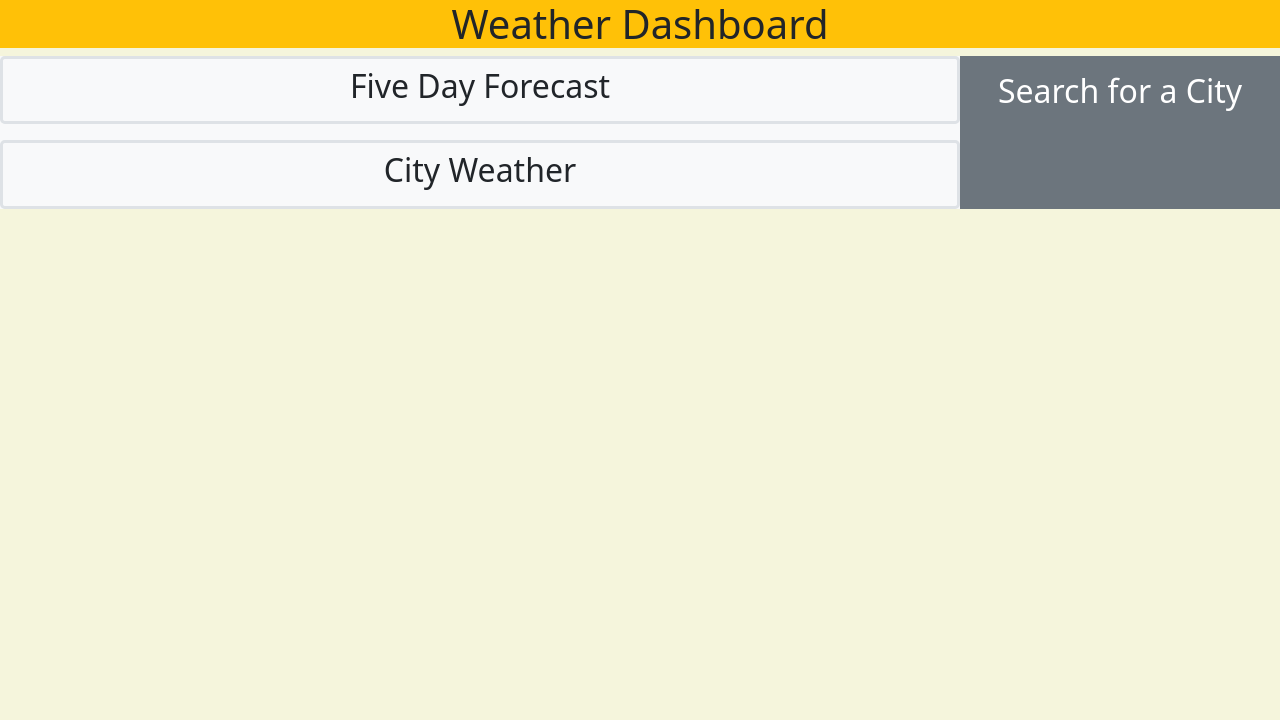
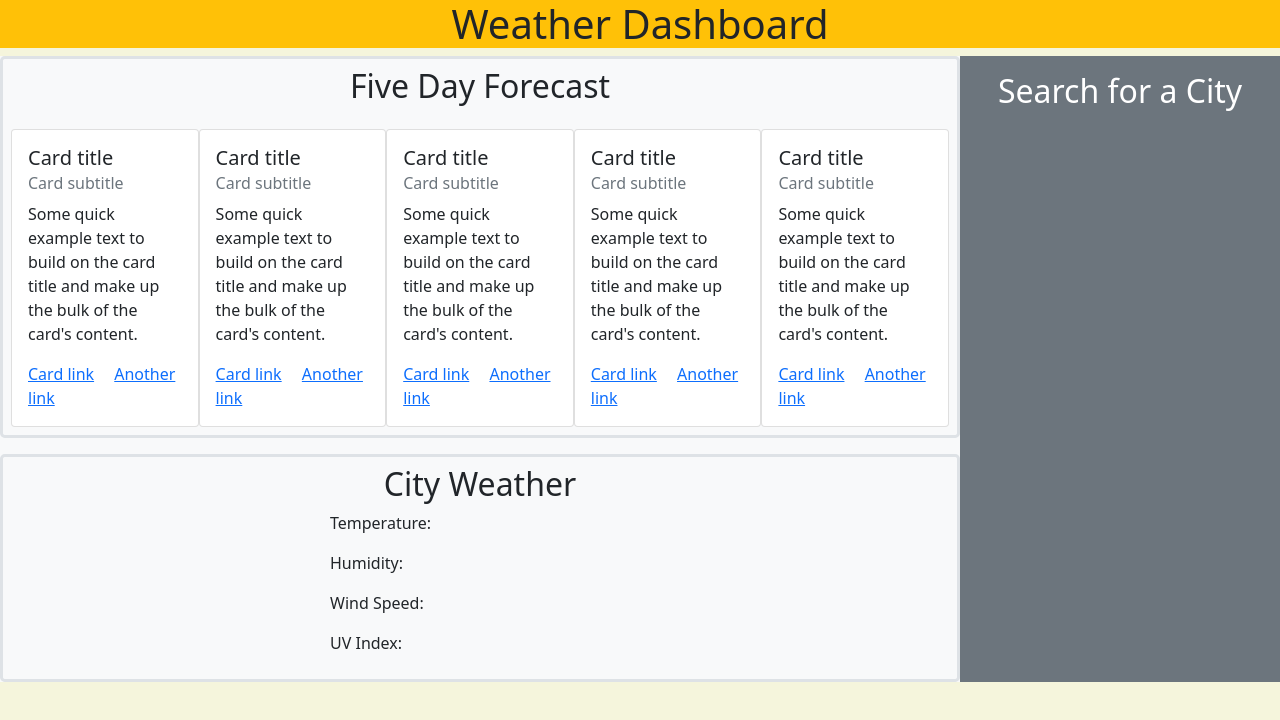
Before and after one commit to PentaZoned/weather-dashboard, a plain HTML site: page index.html in a window 1280 px wide. Drawn offline with nearby package versions, Linux system fonts and the light colour scheme.

Commit message:
added weather card template and current weater info template

```diff
--- a/assets/CS/style.css
+++ b/assets/CS/style.css
@@ -1,3 +1,8 @@
 body {
     background-color: #F5F5DC;
 }
+
+.centerP {
+    width: 300px;
+    margin: 0px auto;
+}
--- a/index.html
+++ b/index.html
@@ -20,12 +20,82 @@
         <div class="d-flex flex-nowrap bg-light">
 
             <section class="order-1 w-75 d-flex flex-column">
-                <section class="order-1 border border-3 rounded-3 p-2 mb-3">
-                        <h2 class="text-center">Five Day Forecast</h2>
+                <section class="order-1 border border-3 rounded-3 p-2 mb-3 ">
+                    <h2 class="text-center mb-4">Five Day Forecast</h2>
+                    <div class="d-flex flex-row justify-content-around">
+                        <div class="card order-1" style="width: 15rem;">
+                            <div class="card-body">
+                                <h5 class="card-title">Card title</h5>
+                                <h6 class="card-subtitle mb-2 text-muted">Card subtitle</h6>
+                                <p class="card-text">Some quick example text to build on the card title and make up the
+                                    bulk of the card's content.</p>
+                                <a href="#" class="card-link">Card link</a>
+                                <a href="#" class="card-link">Another link</a>
+                            </div>
+                        </div>
+
+                        <div class="card order-2" style="width: 15rem;">
+                            <div class="card-body">
+                                <h5 class="card-title">Card title</h5>
+                                <h6 class="card-subtitle mb-2 text-muted">Card subtitle</h6>
+                                <p class="card-text">Some quick example text to build on the card title and make up the
+                                    bulk of the card's content.</p>
+                                <a href="#" class="card-link">Card link</a>
+                                <a href="#" class="card-link">Another link</a>
+                            </div>
+                        </div>
+
+                        <div class="card order-3" style="width: 15rem;">
+                            <div class="card-body">
+                                <h5 class="card-title">Card title</h5>
+                                <h6 class="card-subtitle mb-2 text-muted">Card subtitle</h6>
+                                <p class="card-text">Some quick example text to build on the card title and make up the
+                                    bulk of the card's content.</p>
+                                <a href="#" class="card-link">Card link</a>
+                                <a href="#" class="card-link">Another link</a>
+                            </div>
+                        </div>
+
+                        <div class="card order-4" style="width: 15rem;">
+                            <div class="card-body">
+                                <h5 class="card-title">Card title</h5>
+                                <h6 class="card-subtitle mb-2 text-muted">Card subtitle</h6>
+                                <p class="card-text">Some quick example text to build on the card title and make up the
+                                    bulk of the card's content.</p>
+                                <a href="#" class="card-link">Card link</a>
+                                <a href="#" class="card-link">Another link</a>
+                            </div>
+                        </div>
+
+                        <div class="card order-5" style="width: 15rem;">
+                            <div class="card-body">
+                                <h5 class="card-title">Card title</h5>
+                                <h6 class="card-subtitle mb-2 text-muted">Card subtitle</h6>
+                                <p class="card-text">Some quick example text to build on the card title and make up the
+                                    bulk of the card's content.</p>
+                                <a href="#" class="card-link">Card link</a>
+                                <a href="#" class="card-link">Another link</a>
+                            </div>
+                        </div>
+                    </div>
                 </section>
 
                 <section class="order-2 border border-3 rounded-3 p-2">
                     <h2 class="text-center">City Weather</h2>
+                    <div class="centerP">
+                        <p id="temp">
+                            Temperature:
+                        </p>
+                        <p id="humidity">
+                            Humidity:
+                        </p>
+                        <p id="wind">
+                            Wind Speed:
+                        </p>
+                        <p id="uv">
+                            UV Index:
+                        </p>
+                    </div>
                 </section>
             </section>
 
```
